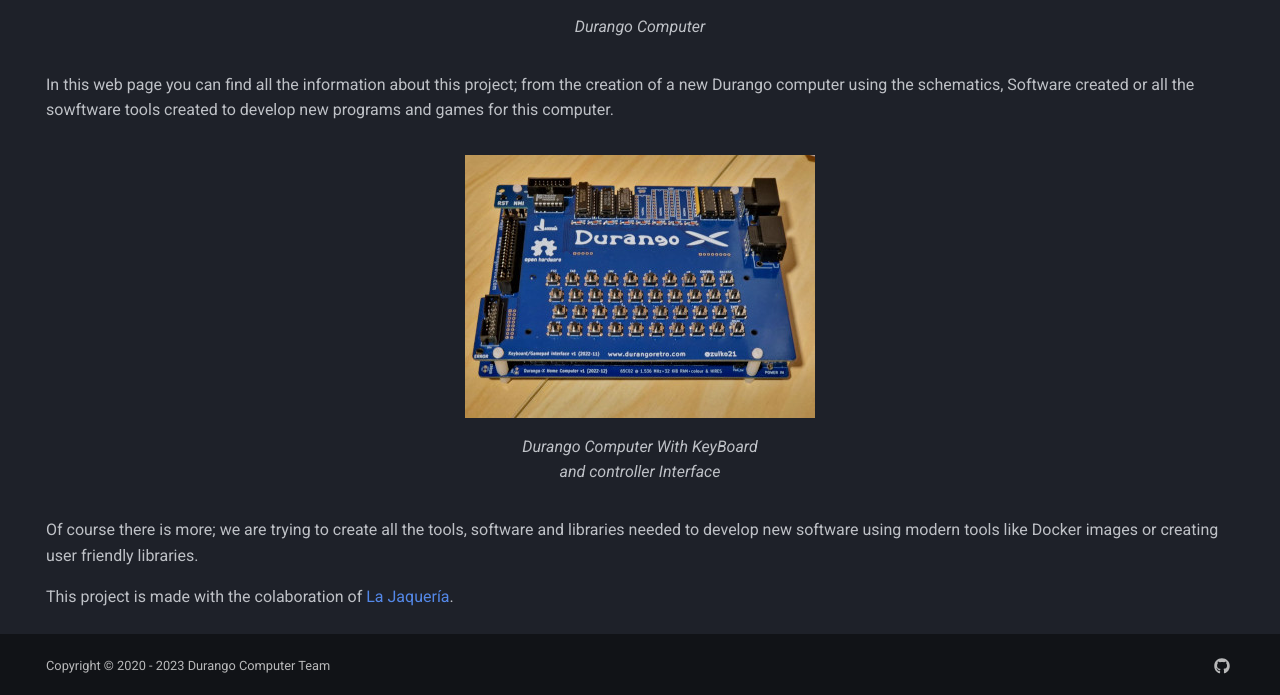
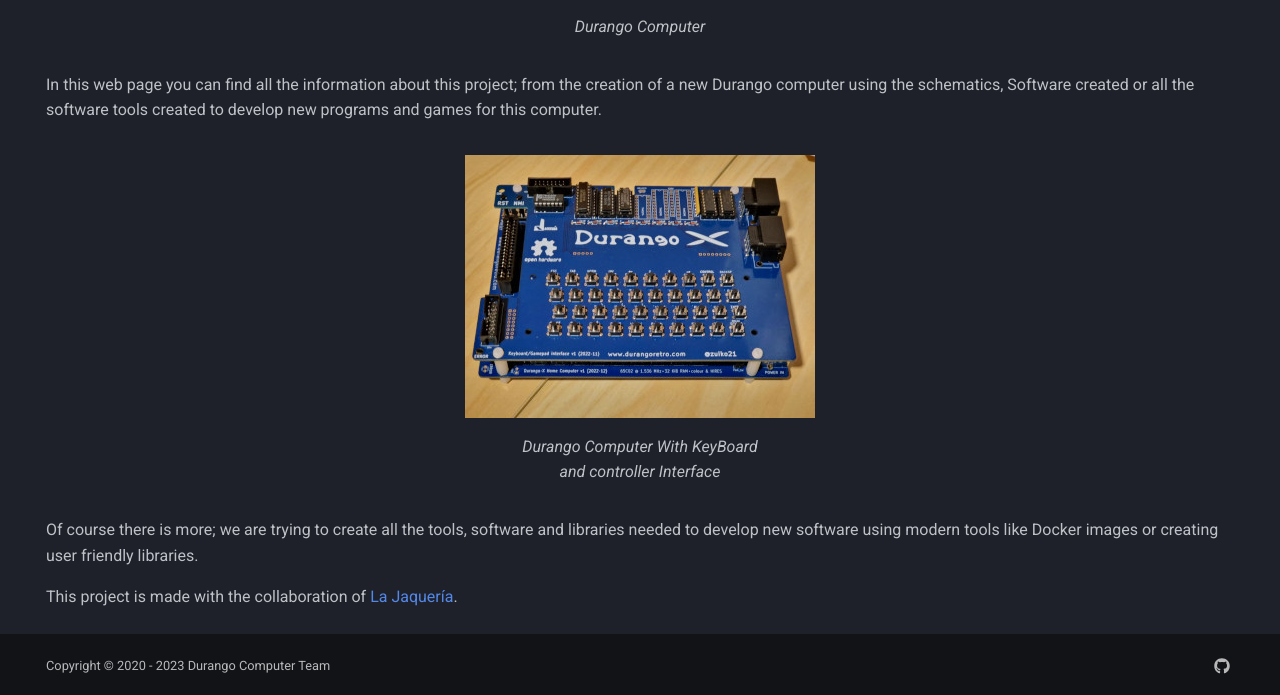
Before and after one commit to durangoretro/web, an MkDocs documentation site: the page built from docs/index.md, in a window 1280 px wide and 1343 px high. Shown: the part 645-1340 px from the top of the window. Built offline with MkDocs 1.6.1 and Material for MkDocs 9.7.7, drawn with Linux system fonts in a browser that asks for light colours; comment, search, counter and statistics services are not loaded.

Commit message:
updating web and pictures

```diff
--- a/docs/index.md
+++ b/docs/index.md
@@ -5,18 +5,16 @@
 
 **A retro-inspired architecture**
 
-
 Welcome to Durango Computer Web Page.
 
 Durango is an Open Source and Open hardware project to create a Retro computer system, using the 6502 processor. From the creation of all the hardware architecture, to all the tools and information to create a new Development System for this computer.
-
 
 <figure markdown>
 ![Durango Computer](assets/img/durangoprototipe.png)
 <figcaption>Durango Computer</figcaption>
 </figure>
 
-In this web page you can find all the information about this project; from the creation of a new Durango computer using the schematics, Software created or all the sowftware tools created to develop new programs and games for this computer.
+In this web page you can find all the information about this project; from the creation of a new Durango computer using the schematics, Software created or all the software tools created to develop new programs and games for this computer.
 
 <figure markdown>
 ![Durango Computer](assets/img/Durango01.jpg)
@@ -26,4 +24,4 @@
 
 Of course there is more; we are trying to create all the tools, software and libraries needed to develop new software using modern tools like Docker images or creating user friendly libraries.
 
-This project is made with the colaboration of [La Jaquería](https://lajaqueria.org).
+This project is made with the collaboration of [La Jaquería](https://lajaqueria.org).
```
Also changed, not shown: docs/faq.md (+1 -1 lines), docs/started.md (+2 -2 lines), docs/assets/img/durangopcb.png (added), docs/assets/img/keyboard.png.
